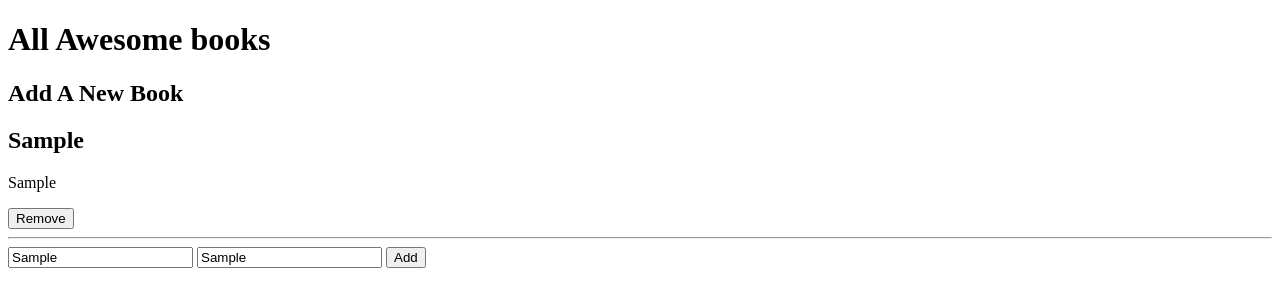
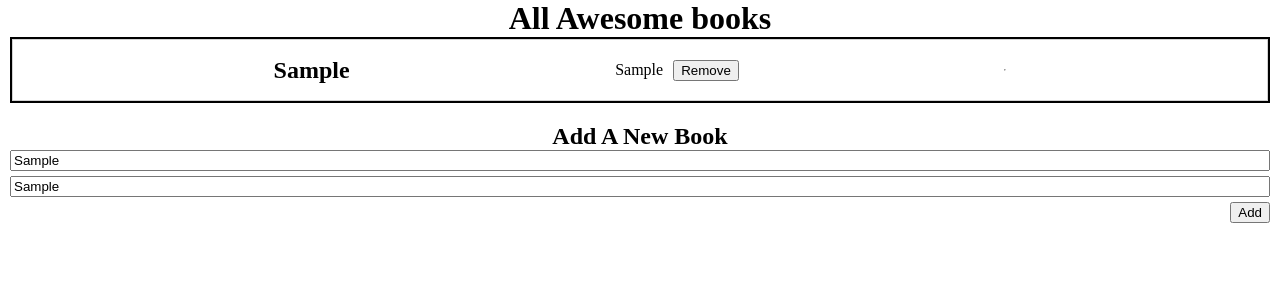
Before and after one commit to DavyKn/Awesome_Books2, a plain HTML site: page index.html in a window 1280 px wide. Both pictures are taken after typing "Sample", "Sample" into the empty fields and a click on the button "Add". Drawn offline with Linux system fonts and the light colour scheme.

Commit message:
styled the form

```diff
--- a/index.html
+++ b/index.html
@@ -9,8 +9,8 @@
   </head>
   <body>
     <h1>All Awesome books</h1>
+    <div class="book-container"></div>
     <h2>Add A New Book</h2>
-    <div class="book-container"></div>
     <form class="book-form">
       <input id="title" type="text" placeholder="Title" name="title" required />
       <input
--- a/script.js
+++ b/script.js
@@ -37,6 +37,7 @@ class Book {
     }) => {
         const bookDiv = document.createElement('div');
         bookDiv.setAttribute('data-id', id);
+        bookDiv.classList.add('book');
         const bookTitle = document.createElement('h2');
         const bookAuthor = document.createElement('p');
         const AremoveBtn = document.createElement('button');
--- a/style.css
+++ b/style.css
@@ -0,0 +1,34 @@
+body {
+  margin: 0;
+  padding: 0;
+}
+
+h1, h2 {
+  margin: 0 auto;
+  text-align: center;
+}
+
+.book-container {
+  border: solid 2px #000;
+  margin: 0 10px 20px 10px;
+}
+
+.book {
+  display: flex;
+  padding: 5px;
+  gap: 10px;
+  align-items: center;
+  border: solid 1px #d3d3d3;
+}
+
+.book-form {
+  display: flex;
+  flex-direction: column;
+  gap: 5px;
+  margin: 0 10px;
+}
+
+.add-btn {
+  width: fit-content;
+  align-self:flex-end;
+}
```
